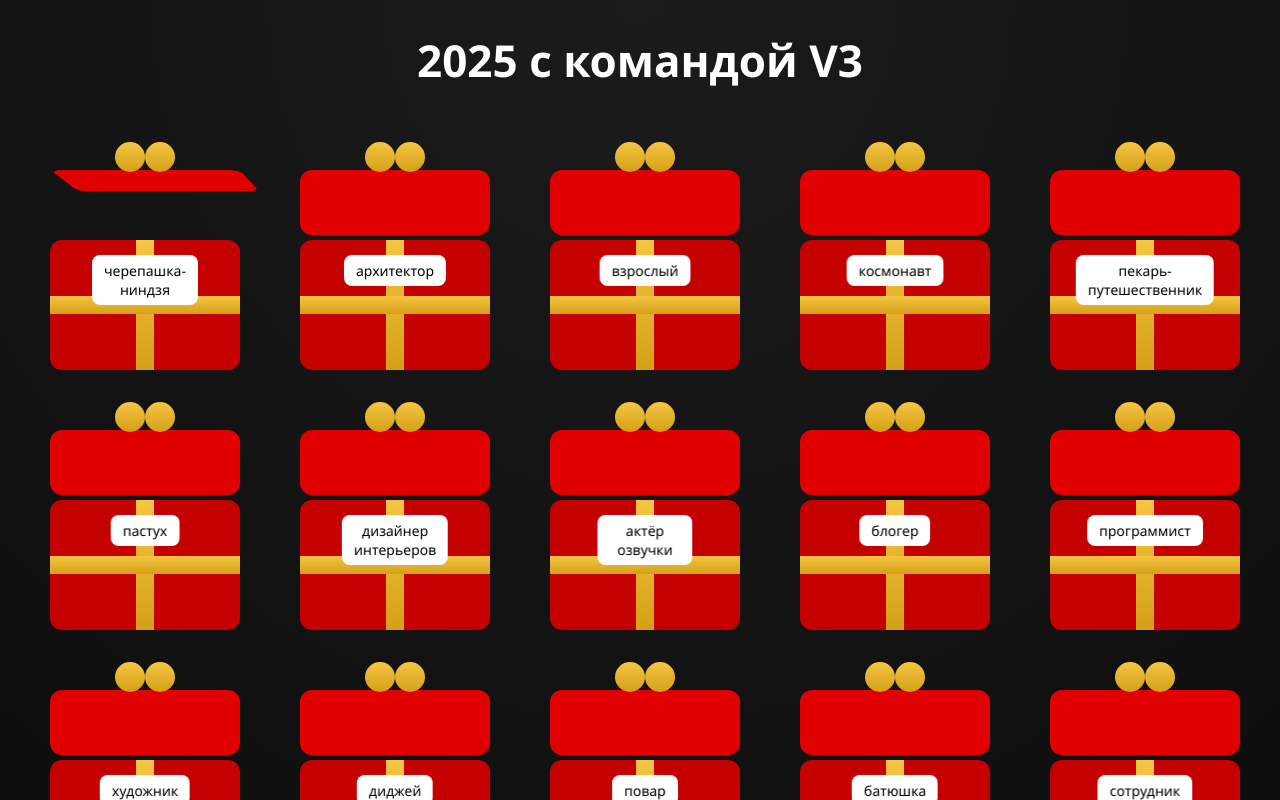
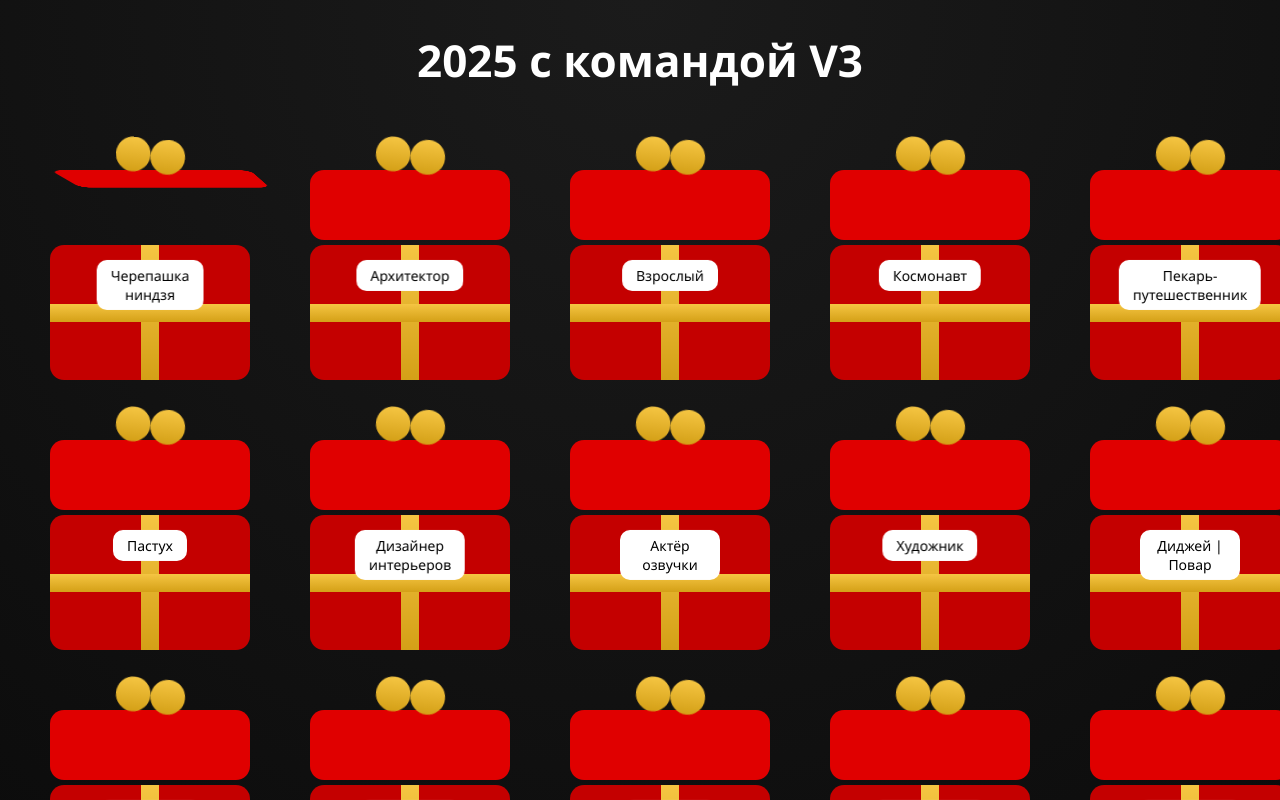
Before and after one commit to kbikchurina-hash/newyearclean, a plain HTML site: page index.html in a window 1280 px wide. Both pictures are taken after a click on the element 145 px from the left and 270 px from the top of the page. Shown: the top 800 px of the page. Drawn offline with Linux system fonts and the light colour scheme.

Commit message:
Update index.html

```diff
--- a/index.html
+++ b/index.html
@@ -27,15 +27,15 @@ h1 {
   grid-template-columns: repeat(5, 1fr);
   gap: 60px;
   padding: 50px;
-  max-width: 1500px;
+  max-width: 1600px;
   margin: auto;
   perspective: 1200px;
 }
 
 /* ===== GIFT ===== */
 .gift {
-  width: 190px;
-  height: 200px;
+  width: 200px;
+  height: 210px;
   position: relative;
   margin: auto;
   cursor: pointer;
@@ -44,7 +44,7 @@ h1 {
 }
 
 .gift:hover {
-  transform: translateY(-12px);
+  transform: translateY(-14px);
 }
 
 /* BOX */
@@ -52,9 +52,9 @@ h1 {
   position: absolute;
   bottom: 0;
   width: 100%;
-  height: 130px;
+  height: 135px;
   background: #c40000;
-  border-radius: 12px;
+  border-radius: 14px;
 }
 
 /* LID */
@@ -62,11 +62,11 @@ h1 {
   position: absolute;
   top: 0;
   width: 100%;
-  height: 65px;
+  height: 70px;
   background: #e00000;
-  border-radius: 12px;
+  border-radius: 14px;
   transform-origin: top;
-  transition: transform .8s ease;
+  transition: transform .8s cubic-bezier(.19,1,.22,1);
 }
 
 /* RIBBONS */
@@ -92,20 +92,20 @@ h1 {
 /* BOW */
 .bow {
   position: absolute;
-  top: -28px;
+  top: -30px;
   left: 50%;
-  width: 60px;
-  height: 40px;
+  width: 64px;
+  height: 42px;
   transform: translateX(-50%);
-  animation: bowPulse 2s infinite;
+  animation: bowPulse 2.2s infinite;
 }
 
 .bow::before,
 .bow::after {
   content: "";
   position: absolute;
-  width: 30px;
-  height: 30px;
+  width: 32px;
+  height: 32px;
   background: linear-gradient(#f5c542, #d4a017);
   border-radius: 50%;
 }
@@ -115,20 +115,21 @@ h1 {
 
 @keyframes bowPulse {
   0%,100% { transform: translateX(-50%) scale(1) rotate(0); }
-  50% { transform: translateX(-50%) scale(1.1) rotate(6deg); }
+  50% { transform: translateX(-50%) scale(1.12) rotate(8deg); }
 }
 
-/* PROFESSION CARD */
+/* PROFESSION */
 .profession {
   position: absolute;
-  top: 85px;
+  top: 90px;
   left: 50%;
   transform: translateX(-50%);
   background: white;
   color: black;
-  padding: 6px 12px;
+  padding: 6px 14px;
   font-size: 14px;
-  border-radius: 8px;
+  border-radius: 10px;
+  text-align: center;
   animation: jump 1.6s infinite;
 }
 
@@ -140,14 +141,14 @@ h1 {
 /* NOTE */
 .note {
   position: absolute;
-  top: 25px;
+  top: 28px;
   left: 50%;
   transform: translateX(-50%) scale(0);
   background: #fff;
   color: #000;
-  padding: 12px 14px;
-  width: 160px;
-  border-radius: 10px;
+  padding: 14px;
+  width: 175px;
+  border-radius: 12px;
   font-size: 14px;
   opacity: 0;
   transition: .6s;
@@ -156,13 +157,13 @@ h1 {
 
 .note.show {
   opacity: 1;
-  transform: translateX(-50%) scale(1) translateY(-10px);
+  transform: translateX(-50%) scale(1) translateY(-12px);
 }
 
 /* NAME */
 .name {
   position: absolute;
-  bottom: -70px;
+  bottom: -75px;
   left: 50%;
   transform: translateX(-50%) translateY(40px);
   opacity: 0;
@@ -176,7 +177,7 @@ h1 {
 
 @keyframes nameBounce {
   0% { transform: translateX(-50%) translateY(40px); opacity: 0; }
-  60% { transform: translateX(-50%) translateY(-10px); opacity: 1; }
+  60% { transform: translateX(-50%) translateY(-12px); opacity: 1; }
   100% { transform: translateX(-50%) translateY(0); }
 }
 </style>
@@ -184,18 +185,16 @@ h1 {
 
 <body>
 <h1>2025 с командой V3</h1>
-
 <div class="grid" id="grid"></div>
 
 <script>
 const hints = [
-'черепашка-ниндзя','архитектор','взрослый','космонавт','пекарь-путешественник',
-'пастух','дизайнер интерьеров','актёр озвучки','блогер','программист',
-'художник','диджей','повар','батюшка','сотрудник МЧС',
-'разработчик','дизайнер','продавец','учительница','адвокат',
-'взрослая','учитель английского','кассир','пиццамейкер','бариста',
-'певица','шпионка','баянист','учитель','человек-паук',
-'следователь','путешественник','ветеринар','стюардесса','врач'
+'Черепашка ниндзя','Архитектор','Взрослый','Космонавт','Пекарь-путешественник',
+'Пастух','Дизайнер интерьеров','Актёр озвучки','Художник','Диджей | Повар',
+'Батюшка | Сотрудник МЧС','Продавец мяса на рынке','Взрослая','Учитель английского',
+'Принцесса','Шпионка тотали спайс','Баянист','Учитель','Повар','Человек-паук',
+'Следователь','Путешественник с кокосом','Архитектор','Ветеринар','Стюардесса',
+'Врач | Батюшка'
 ];
 
 const names = [
@@ -203,8 +202,8 @@ const names = [
 'Миша Станкеев','Олесья Юревна','Кузнецов Дмитрий','Оксана Кузьменко','Егор Гемельянов',
 'Артём Сергунин','Диана Гарбуз','Виктория Щербо','Настя Дунаева','Майя Мищенко',
 'Настя Жихарева','Рафаиль Копров','Звонкович Анастасия','Самвел Оганесян','Илья Иёшкин',
-'Даша Ревтович','Александр Мамонтов','Вадим Сусько','Каролина Бикчурина','Даша Чигилейчик',
-'Жук Дима'
+'Даша Ревтович','Александр Мамонтов','Вадим Сусько','Каролина Бикчурина',
+'Даша Чигилейчик','Жук Дима'
 ];
 
 const achievements = [
@@ -219,9 +218,9 @@ const achievements = [
 'Трудоустройство 😈',
 'Стиралка + кото- и собако-гвардия',
 'v3, свадьбы, ATL, день рождения',
-'5 созвонов, Минск, работа',
+'Работа, 5 созвонов, Минск',
 'Кошка, Европа, тату',
-'Была сладкой булочкой 😊',
+'Сладкая булочка 😊',
 'Египет, Вьетнам, Дагестан',
 'v3 команда, брекеты сняты',
 'Выборг с семьёй',
@@ -242,7 +241,7 @@ hints.forEach((hint, i) => {
   const gift = document.createElement('div');
   gift.className = 'gift';
   gift.dataset.step = 0;
-  gift.dataset.opened = false;
+  gift.dataset.opened = 'false';
 
   gift.innerHTML = `
     <div class="lid"></div>
@@ -265,19 +264,16 @@ hints.forEach((hint, i) => {
     if (step === 0) {
       lid.style.transform = 'rotateX(-110deg)';
       gift.dataset.step = 1;
-    }
-    else if (step === 1) {
+    } else if (step === 1) {
       note.classList.add('show');
       gift.dataset.step = 2;
-    }
-    else if (step === 2) {
+    } else if (step === 2) {
       name.classList.add('show');
       gift.dataset.step = 3;
-    }
-    else if (step === 3 && !gift.dataset.opened) {
+    } else if (step === 3 && gift.dataset.opened === 'false') {
       note.classList.remove('show');
       name.classList.remove('show');
-      gift.dataset.opened = true;
+      gift.dataset.opened = 'true';
     }
   });
 
```
